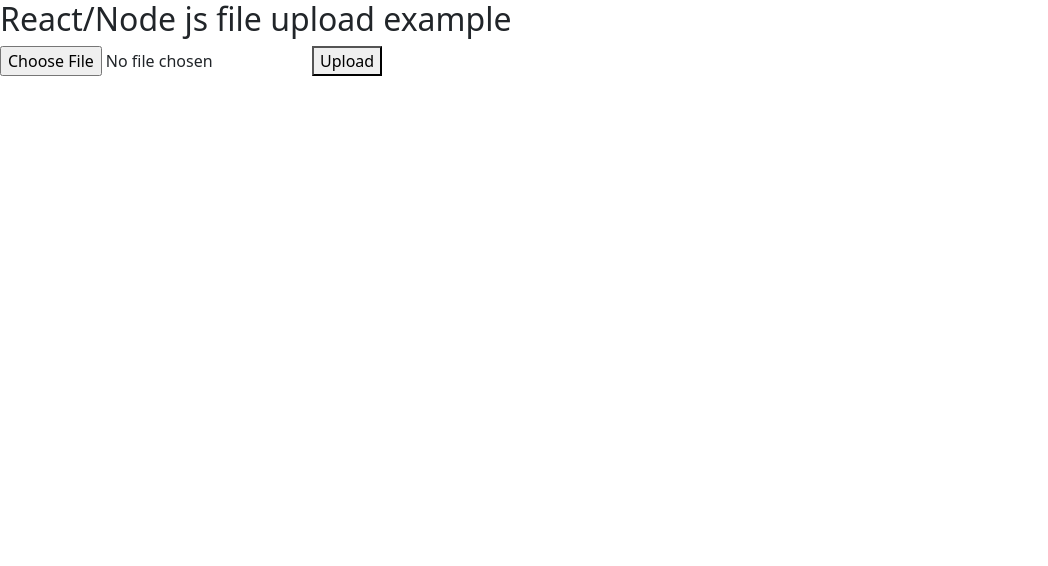
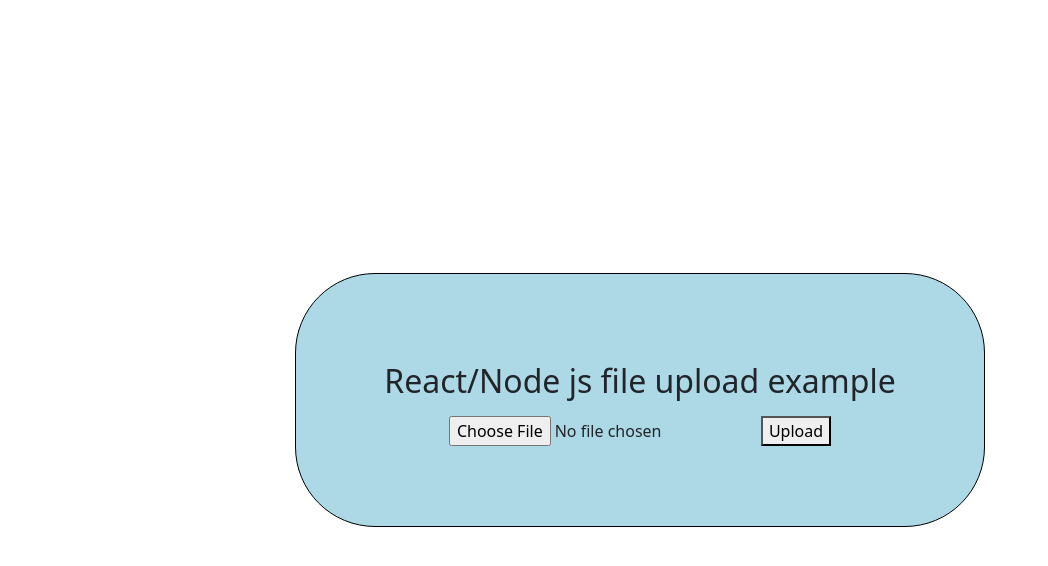
Before and after one commit to Chip-L/image-upload-tutorial, a React (Create React App) app in the folder client/: page / in a window 1280 px wide. Shown: the top 566 px of the page, without its empty margins (0-1048 px from the left). Built offline with nearby package versions, Linux system fonts and the light colour scheme.

Commit message:
added CSS

```diff
--- a/client/src/App.tsx
+++ b/client/src/App.tsx
@@ -1,11 +1,14 @@
 import "../node_modules/bootstrap/dist/css/bootstrap.min.css";
+import "./index.css";
 import FileUpload from "./app/components/FileUpload";
 
 function App() {
   return (
-    <div>
-      <h2>React/Node js file upload example</h2>
-      <FileUpload />
+    <div className="myContainer">
+      <div className="myCard myBackground">
+        <h2 className="p-2">React/Node js file upload example</h2>
+        <FileUpload />
+      </div>
     </div>
   );
 }
--- a/client/src/app/components/FileUpload.tsx
+++ b/client/src/app/components/FileUpload.tsx
@@ -1,32 +1,64 @@
-import React, { ChangeEvent, useState } from "react";
+import { ChangeEvent, useState } from "react";
+import ImagePreview from "./ImagePreview";
+// import "./FileUpload.css";
 
 function FileUpload() {
   const [file, setFile] = useState<File>();
   const [fileName, setFileName] = useState("");
+  const [statusMsg, setStatusMsg] = useState("");
   const [errMsg, setErrMsg] = useState("");
 
-  const saveFile = (e: ChangeEvent<HTMLInputElement>) => {
-    if (!e.target.files) {
+  const imageHandler = (e: ChangeEvent<HTMLInputElement>) => {
+    let selectedFile: File | null = e.target.files ? e.target.files[0] : null;
+
+    if (!selectedFile) {
       setErrMsg("Choose a file");
       return;
     }
 
     setErrMsg("");
-    setFile(e.target.files[0]);
-    setFileName(e.target.files[0].name);
+    setFile(selectedFile);
+    setFileName(selectedFile.name);
   };
 
   const uploadFile = () => {
-    console.log("do something");
+    if (file) {
+      const formData = new FormData();
+      formData.append("file", file);
+      formData.append("fileName", fileName);
+
+      const options: RequestInit = {
+        method: "POST",
+        headers: {
+          Accept: "multipart/form-data",
+        },
+        body: formData,
+      };
+      fetch("http://localhost:3000/upload", options)
+        .then((res) => res.json())
+        .then((res) => setStatusMsg(res.msg))
+        .catch((err) => {
+          setErrMsg("There was an error in upload");
+          console.log("upload catch error:");
+          console.log(err);
+        });
+    }
   };
 
   return (
-    <div>
-      <div className="App">
-        <input type={"file"} onChange={saveFile} />
+    <div className="myCard">
+      <div>
+        <input
+          type="file"
+          name="image"
+          accept="image/*"
+          multiple={false}
+          onChange={imageHandler}
+        />
         <button onClick={uploadFile}>Upload</button>
       </div>
-      <p>{errMsg}</p>
+      {statusMsg && <p className="status">{statusMsg}</p>}
+      {errMsg && <p className="status error">{errMsg}</p>}
     </div>
   );
 }
--- /dev/null
+++ b/client/src/index.css
@@ -0,0 +1,44 @@
+.myContainer {
+  display: flex;
+  justify-content: center;
+  align-items: center;
+  width: 100vw;
+  height: 100vh;
+}
+
+.myCard {
+  display: flex;
+  flex-direction: column;
+  align-items: center;
+}
+.myBackground {
+  background-color: lightblue;
+  padding: 5em;
+  border: 0.1em solid black;
+  border-radius: 5em;
+}
+
+.status {
+  /* text-align: center; */
+  margin-top: 1em;
+}
+
+.error {
+  color: red;
+}
+
+.displayImage {
+  display: flex;
+  flex-direction: column;
+  align-items: flex-start;
+}
+
+.displayImage p {
+  margin: 0;
+  margin-bottom: 0.3em;
+}
+
+.myImage {
+  margin: 0;
+  height: 5em;
+}
```
